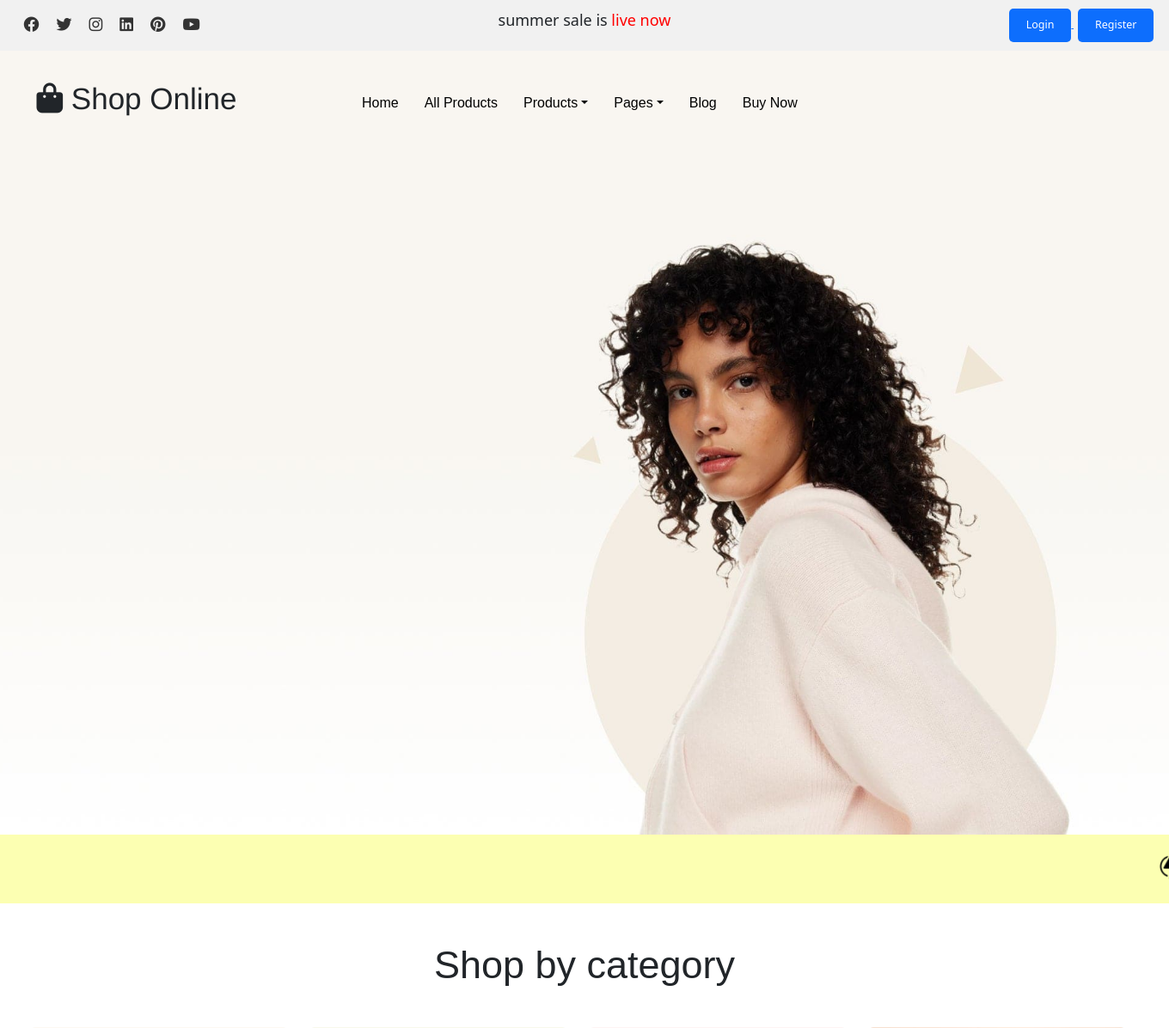
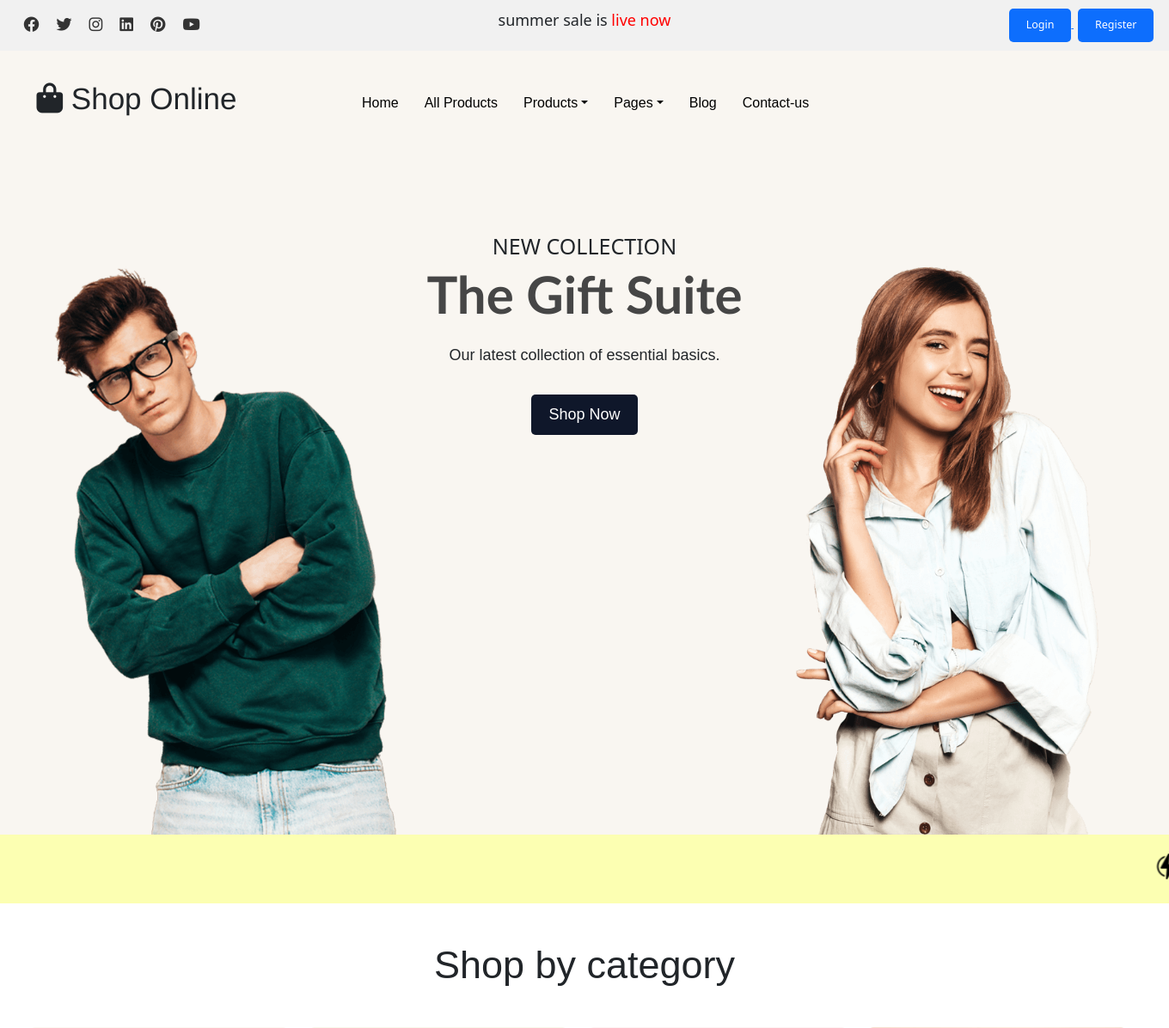
Before and after one commit to Rana-devanand/Shoping-portal, a PHP site: page /project/ in a window 1360 px wide. Shown: the top 1196 px of the page at 86% size. Run offline with PHP 8.4, Linux system fonts and the light colour scheme.

Commit message:
Update home picture

```diff
--- a/assets/css/index.css
+++ b/assets/css/index.css
@@ -7,10 +7,11 @@ body{
 }
 
 .main{
-     background-image: url("../img/fashion-slideshow-01.jpg");
+     background-image: url("http://localhost/project/assets/img/home.png");
      background-size: cover;
      background-position: center;
      height: 100vh;
+     background-color: #F9F6F1;
 }
 
 .scrollbar{
@@ -95,3 +96,37 @@ body{
      display: flex;
      padding: 10px;
 }
+
+.home-center{
+     display: flex;
+     flex-direction: column;
+     justify-content: top;
+     align-items: center;
+     height: 100vh;
+}
+.home-center h4{
+     margin-top: 100px;
+     font-size: 25px;
+}
+.home-center h1{
+     font-size: 60px;
+     font-weight: 900;
+     font-family:'Trebuchet MS', 'Lucida Sans Unicode', 'Lucida Grande', 'Lucida Sans', Arial, sans-serif;
+     color: #464646;
+}
+.home-center h6{
+     margin-top: 20px;
+     font-size: 18px;
+     font-family: "DM Sans", sans-serif;
+}
+.home-center button{
+     margin-top: 30px;
+     padding: 10px 20px;
+     background-color: #0F172A;
+     color: white;
+     border: none;
+     cursor: pointer;
+     font-size: 18px;
+     font-family: Arial, Helvetica, sans-serif;
+     border-radius: 5px;
+}
--- a/index.php
+++ b/index.php
@@ -22,7 +22,12 @@
 
           <div class="main">
                <div class="row">
-
+                         <div class="home-center">
+                              <h4>NEW COLLECTION</h4>
+                              <h1>The Gift Suite</h1>
+                              <h6>Our latest collection of essential basics.</h6>
+                              <button>Shop Now</button>
+                         </div>
                </div>
           </div>
           <div class="scrollbar">
--- a/pages/Navbar.php
+++ b/pages/Navbar.php
@@ -128,7 +128,7 @@
                                    </li>
 
                                    <li class="nav-item">
-                                        <a class="nav-link" href="#">Buy Now</a>
+                                        <a class="nav-link" href="#">Contact-us</a>
                                    </li>
 
                               </ul>
```
Also changed, not shown: api.js (+15 -9 lines), pages/Product.php (+83 -3 lines), pages/productDetails.php (+31 -6 lines), assets/img/fashion-slideshow-01.jpg (deleted), assets/img/home.png (added).
